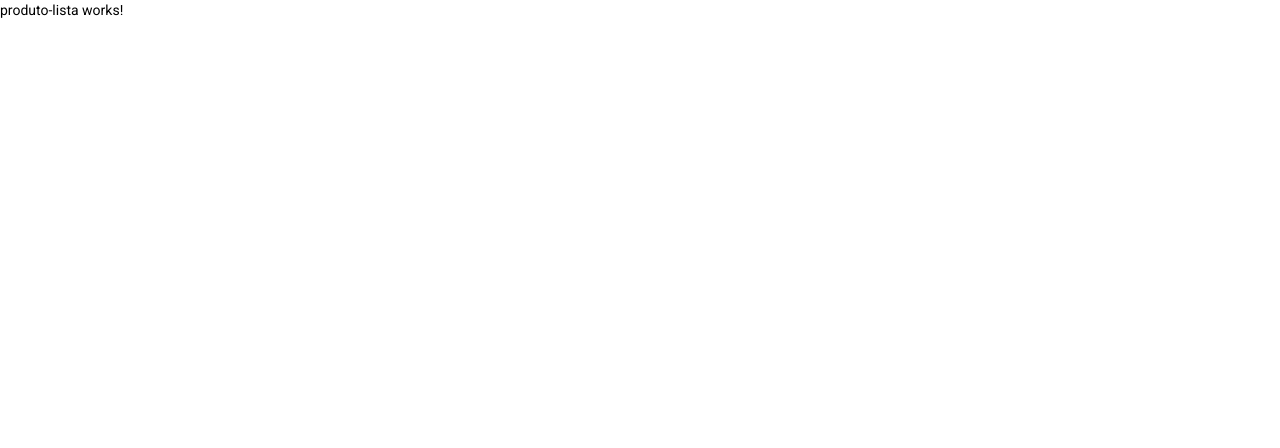
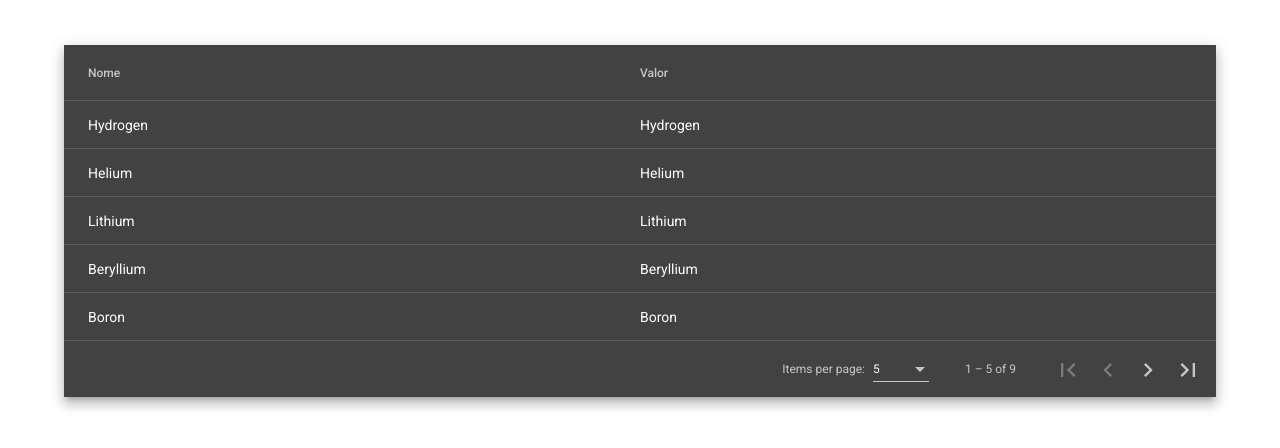
Before and after one commit to DevPsico/oak-front, an Angular app: page / in a window 1280 px wide. Shown: the top 448 px of the page. Built offline with nearby package versions, Linux system fonts and the light colour scheme.

Commit message:
criado produto-list e seu HTML e CSS

```diff
--- a/src/app/app-routing.module.ts
+++ b/src/app/app-routing.module.ts
@@ -3,7 +3,11 @@ import { RouterModule, Routes } from '@angular/router';
 import { ProdutoListaComponent } from './components/produto/produto-lista/produto-lista.component';
 
 const routes: Routes = [{
-  path: '', component: ProdutoListaComponent
+  path: '', component: ProdutoListaComponent, children: [
+    {
+      path: 'produtolista', component: ProdutoListaComponent
+    }
+  ]
 }];
 
 @NgModule({
--- a/src/app/app.module.ts
+++ b/src/app/app.module.ts
@@ -10,6 +10,8 @@ import { FormsModule, ReactiveFormsModule } from '@angular/forms';
 import { HttpClientModule } from '@angular/common/http';
 
 import { ProdutoListaComponent } from './components/produto/produto-lista/produto-lista.component'
+import {MatTableModule} from '@angular/material/table';
+import { MatPaginatorModule } from '@angular/material/paginator';
 
 @NgModule({
   declarations: [
@@ -22,7 +24,9 @@ import { ProdutoListaComponent } from './components/produto/produto-lista/produt
     BrowserAnimationsModule,
     FormsModule,
     ReactiveFormsModule,
-    HttpClientModule
+    HttpClientModule,
+    MatTableModule,
+    MatPaginatorModule
   ],
   providers: [],
   bootstrap: [AppComponent]
--- a/src/app/components/produto/produto-lista/produto-lista.component.css
+++ b/src/app/components/produto/produto-lista/produto-lista.component.css
@@ -0,0 +1,10 @@
+.container {
+  width: 90%;
+  margin: auto;
+  padding: 45px;
+}
+
+table {
+    width: 100%;
+
+  }
--- a/src/app/components/produto/produto-lista/produto-lista.component.html
+++ b/src/app/components/produto/produto-lista/produto-lista.component.html
@@ -1 +1,25 @@
-<p>produto-lista works!</p>
+<div class="container">
+  <div class="mat-elevation-z8">
+    <table mat-table [dataSource]="dataSource">
+
+      <!-- Name Column -->
+      <ng-container matColumnDef="nome">
+        <th mat-header-cell *matHeaderCellDef> Nome </th>
+        <td mat-cell *matCellDef="let element"> {{element.nome}} </td>
+      </ng-container>
+
+      <!-- Value Column -->
+      <ng-container matColumnDef="valor">
+        <th mat-header-cell *matHeaderCellDef> Valor </th>
+        <td mat-cell *matCellDef="let element"> {{element.nome}} </td>
+      </ng-container>
+
+
+      <tr mat-header-row *matHeaderRowDef="displayedColumns"></tr>
+      <tr mat-row *matRowDef="let row; columns: displayedColumns;"></tr>
+    </table>
+
+    <mat-paginator [pageSizeOptions]="[5, 10, 20]" showFirstLastButtons></mat-paginator>
+  </div>
+
+</div>
--- a/src/app/components/produto/produto-lista/produto-lista.component.ts
+++ b/src/app/components/produto/produto-lista/produto-lista.component.ts
@@ -1,4 +1,7 @@
-import { Component, OnInit } from '@angular/core';
+import { Component, OnInit, ViewChild } from '@angular/core';
+import { MatPaginator } from '@angular/material/paginator';
+import { MatTableDataSource } from '@angular/material/table';
+import { Produto } from 'src/app/models/produto';
 
 @Component({
   selector: 'app-produto-lista',
@@ -7,9 +10,31 @@ import { Component, OnInit } from '@angular/core';
 })
 export class ProdutoListaComponent implements OnInit {
 
+
+  PRODUTO_DATA: Produto[] = [
+    {nome: 'Hydrogen', valor: 1.0079},
+  {  nome: 'Helium', valor: 4.0026},
+  {  nome: 'Lithium', valor: 6.941},
+  { nome: 'Beryllium', valor: 9.0122},
+  { nome: 'Boron', valor: 10.811},
+  {nome: 'Carbon', valor: 12.0107},
+  {nome: 'Nitrogen', valor: 14.0067},
+  { nome: 'Oxygen', valor: 15.9994},
+  {nome: 'Fluorine', valor: 18.9984},
+  ];
+
+
+  displayedColumns: string[] = [ 'nome', 'valor'];
+  dataSource = new MatTableDataSource<Produto>(this.PRODUTO_DATA);
+
   constructor() { }
 
   ngOnInit(): void {
   }
 
+  @ViewChild(MatPaginator) paginator: MatPaginator;
+
+  ngAfterViewInit() {
+    this.dataSource.paginator = this.paginator;
+  }
 }
--- /dev/null
+++ b/src/app/models/produto.ts
@@ -0,0 +1,6 @@
+export interface Produto{
+
+    nome: string;
+    valor: number;
+
+}
```
